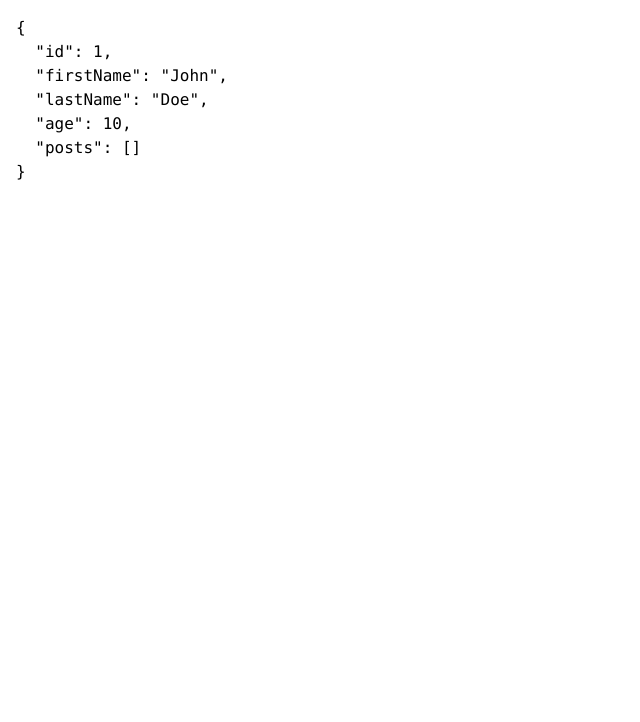
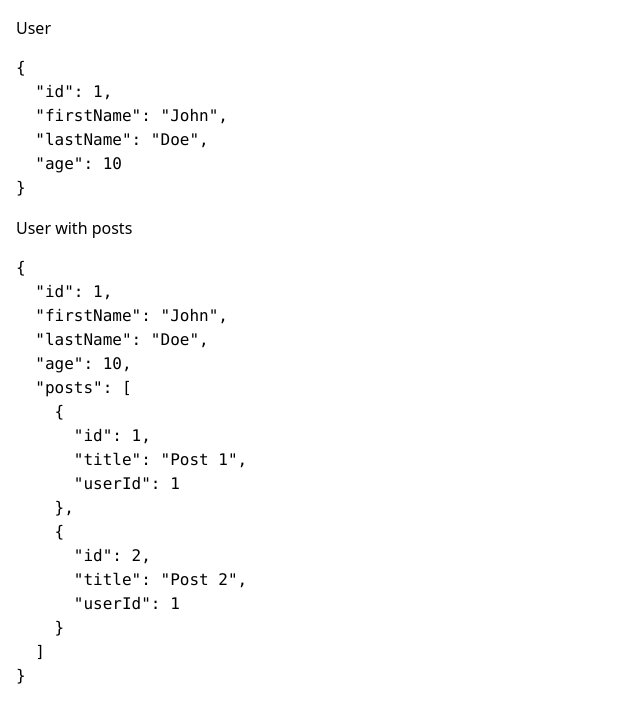
Before and after one commit to joris-gallot/zorm, a Vue app: page / in a window 1280 px wide. Shown: the top 722 px of the page, without its empty margins (0-640 px from the left). Built offline with nearby package versions, Linux system fonts and the light colour scheme.

Commit message:
feat(findById): implement with's option for relation

```diff
--- a/src/App.vue
+++ b/src/App.vue
@@ -2,9 +2,15 @@
 import { userQueryBuilder } from '@/queries'
 import { computed } from 'vue'
 
-const user = computed(() => userQueryBuilder.find(1, { with: ['posts'] }))
+const user = computed(() => userQueryBuilder.findById(1))
+const userWithPosts = computed(() => userQueryBuilder.findById(1, { with: ['posts'] }))
 </script>
 
 <template>
-  <pre class="p-4">{{ user }}</pre>
+  <div class="flex flex-col gap-4 p-4">
+    User
+    <pre>{{ user }}</pre>
+    User with posts
+    <pre>{{ userWithPosts }}</pre>
+  </div>
 </template>
--- a/src/main.ts
+++ b/src/main.ts
@@ -1,27 +1,43 @@
 import { createApp } from 'vue'
 
 import App from './App.vue'
-import { userQueryBuilder } from './queries'
+import { postQueryBuilder, userQueryBuilder } from './queries'
 import './style.css'
 
 const app = createApp(App)
 
-userQueryBuilder.save([{
+postQueryBuilder.save([{
+  id: 1,
+  title: 'Post 1',
+  userId: 1,
+}])
+
+userQueryBuilder.save([
+  {
     id: 1,
     firstName: 'John',
     lastName: 'Doe',
     age: 10,
-  posts: [],
-}, {
+    posts: [
+      {
+        id: 2,
+        title: 'Post 2',
+        userId: 1,
+      },
+    ],
+  },
+  {
     id: 2,
     firstName: 'Jane',
     lastName: 'Doe',
     age: 20,
-}, {
+  },
+  {
     id: 3,
     firstName: 'Jim',
     lastName: 'Beam',
     age: 30,
-}])
+  },
+])
 
 app.mount('#app')
--- a/src/orm.ts
+++ b/src/orm.ts
@@ -1,6 +1,5 @@
 import type { z, ZodNumber, ZodObject, ZodString } from 'zod'
 import type { Simplify } from './types'
-import { ref } from 'vue'
 
 interface ZodSchemaWithId extends ZodObject<{ id: ZodNumber | ZodString }, any, any> {}
 
@@ -29,7 +28,7 @@ interface Entity<S extends ZodSchemaWithId> {
 }
 
 interface QueryBuilder<E extends Entity<any>, T extends z.infer<E['zodSchema']>, R extends Record<string, Relation>, TR = Simplify<T & Partial<WithRelations<R>>>> {
-  find: (id: T['id'], options?: FindOptions<R>) => FindResult<T, R, FindOptions<R>>
+  findById: (id: T['id'], options?: FindOptions<R>) => FindResult<T, R, FindOptions<R>>
   save: (entities: TR[]) => void
 }
 
@@ -57,6 +56,10 @@ interface HasOneOptions {
 interface HasManyOptions {
   reference: Field
   field: Field
+}
+
+function isRelationKind<K extends RelationKind>(relation: Relation, kind: K): relation is Relation<K, Entity<any>> {
+  return relation.kind === kind
 }
 
 function hasOne<E extends Entity<any>>(entity: E, { reference, field }: HasOneOptions): Relation<'hasOne', E> {
@@ -88,6 +91,8 @@ interface RelationsOptions {
 
 type Relations<R extends Record<never, Relation>> = (options: RelationsOptions) => R
 
+const db: Record<string, Record<number | string, any>> = {}
+
 export function defineEntity<N extends string, S extends ZodSchemaWithId>(name: N, schema: S) {
   const fields = Object.entries(schema.shape).reduce((acc, [key, value]) => {
     acc[key as keyof S['shape']] = {
@@ -97,40 +102,91 @@ export function defineEntity<N extends string, S extends ZodSchemaWithId>(name:
     return acc
   }, {} as ShapeToFields<S>)
 
+  db[name] = {}
+
   return { name, fields, zodSchema: schema } satisfies Entity<S>
 }
 
-export function defineQueryBuilder<E extends Entity<any>, T extends z.infer<E['zodSchema']>, R extends Record<string, Relation>, TR extends T & Simplify<Partial<WithRelations<R>>>>(
+export function defineQueryBuilder<E extends Entity<ZodSchemaWithId>, T extends z.infer<E['zodSchema']>, R extends Record<string, Relation>, TR extends T & Simplify<Partial<WithRelations<R>>>>(
   entity: E,
   relationsFn: Relations<R>,
 ) {
-  const data = ref<Record<number | string, TR>>({})
-
-  // eslint-disable-next-line unused-imports/no-unused-vars
   const relations = relationsFn({ hasOne, hasMany })
 
+  const relationsNames = Object.keys(relations)
+
   function save(_entities: TR[]) {
-    _entities.forEach((e) => {
-      data.value[e.id] = e
-    })
+    for (const e of _entities) {
+      db[entity.name]![e.id] = {}
+
+      // Iterate through all properties of the entity
+      for (const key of Object.keys(e)) {
+        // Check if the property is a relation
+        if (relationsNames.includes(key)) {
+          const relation = relations[key]
+
+          // Validate that the relation exists
+          if (!relation) {
+            throw new Error(`Relation ${key} not found on entity ${entity.name}`)
+          }
+
+          const refEntityName = relation.reference.entity.name
+
+          // Handle array relations (hasMany)
+          if (Array.isArray(e[key])) {
+            for (const refEntity of e[key]) {
+              // TODO: parse zod schema
+              db[refEntityName]![refEntity.id] = refEntity
+            }
+          }
+          else {
+            // TODO: for non-array relations (hasOne)
+          }
+        }
+        // else handle regular properties
+        else {
+          // TODO: parse zod schema
+          db[entity.name]![e.id][key] = e[key]
+        }
+      }
+    }
   }
 
-  function find<O extends FindOptions<R>>(id: T['id'], options?: O): FindResult<T, R, O> {
-    const entity = data.value[id]
+  function findById<O extends FindOptions<R>>(id: T['id'], options?: O): FindResult<T, R, O> {
+    const foundEntity = structuredClone(db[entity.name]![id])
 
-    if (!entity) {
+    if (!foundEntity) {
       throw new Error(`Entity ${entity.name} with id ${id} not found`)
     }
 
-    if (options?.with) {
-      // TODO: Implement
+    if (options?.with && options.with.length > 0) {
+      for (const _refName of options.with) {
+        const refName = String(_refName)
+        const relation = relations[refName]
+
+        if (!relation) {
+          throw new Error(`Relation ${refName} not found on entity ${entity.name}`)
+        }
+
+        const refDb = structuredClone(db[relation.reference.entity.name])
+
+        if (!refDb) {
+          throw new Error(`Database for entity ${relation.reference.entity.name} not found`)
+        }
+
+        if (isRelationKind(relation, 'hasMany')) {
+          foundEntity[refName] = Object.values(refDb).filter((value) => {
+            return value[relation.reference.field.name] === foundEntity[relation.field.name]
+          })
+        }
+      }
     }
 
-    return entity as FindResult<T, R, O>
+    return foundEntity as FindResult<T, R, O>
   }
 
   return {
-    find,
+    findById,
     save,
   } satisfies QueryBuilder<E, T, R, TR>
 }
--- a/src/queries.ts
+++ b/src/queries.ts
@@ -3,7 +3,7 @@ import { Post, User } from './entities'
 
 export const userQueryBuilder = defineQueryBuilder(User, ({ hasMany }) => ({
   posts: hasMany(Post, {
-    reference: Post.fields.id,
+    reference: Post.fields.userId,
     field: User.fields.id,
   }),
 }))
```
Lines whose indentation alone changed are shown as unchanged.
